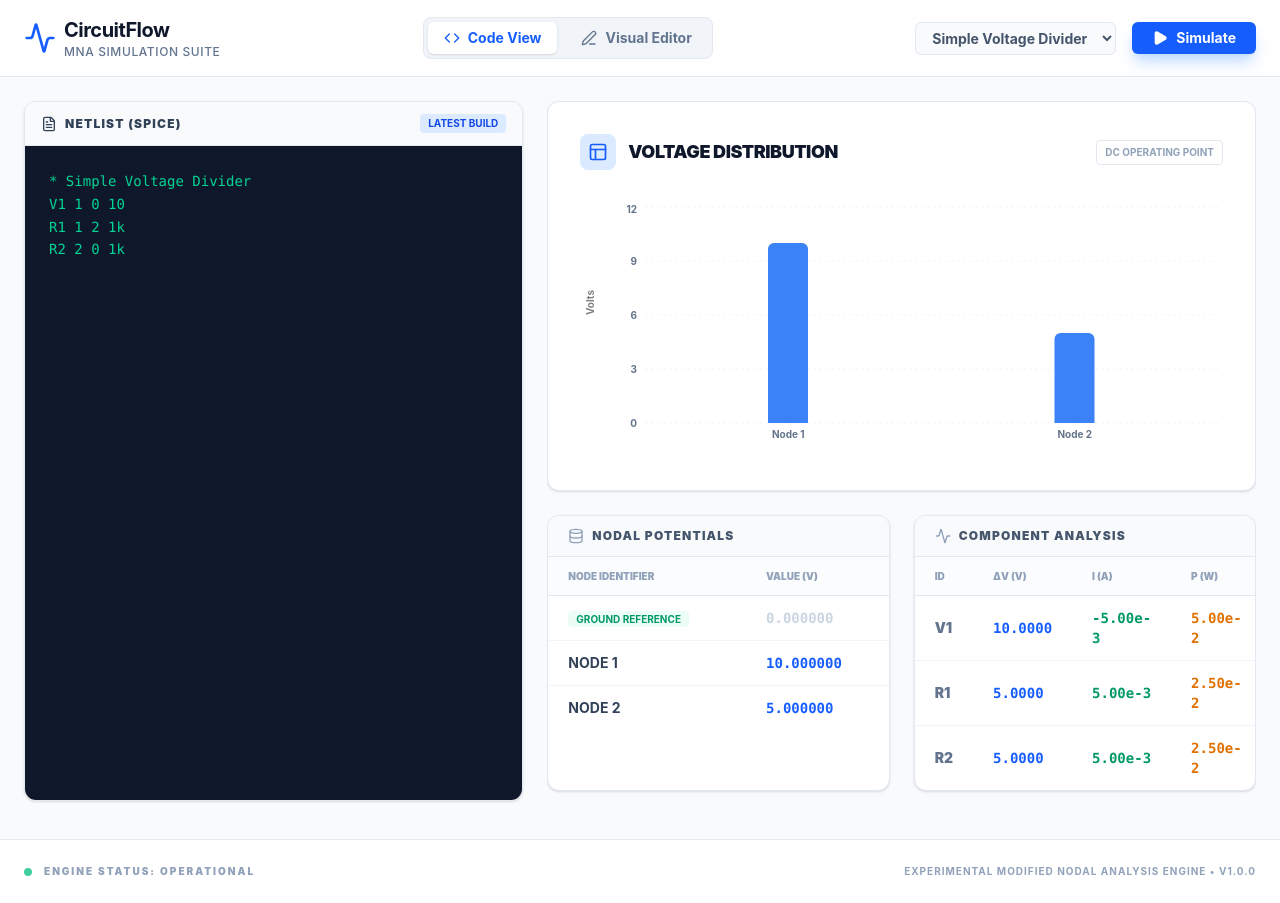
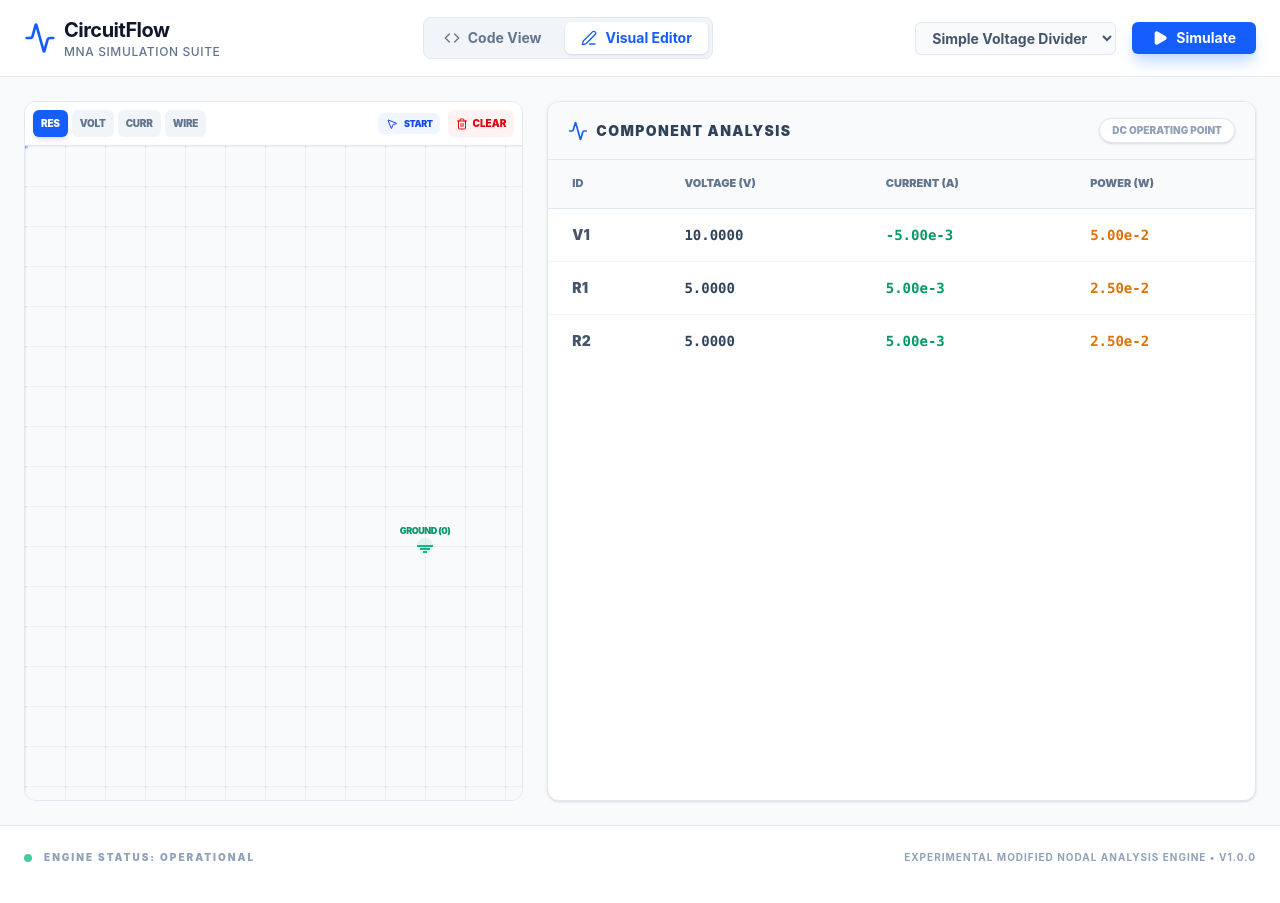
Before and after one commit to Zachary-Levesque/CircuitFlow, a React (Vite) app: page / in a window 1280 px wide. Built offline with nearby package versions, Linux system fonts and the light colour scheme; the HTML template or start-up script is replaced by a standard one.

Commit message:
Update App.tsx

```diff
--- a/src/App.tsx
+++ b/src/App.tsx
@@ -1,11 +1,10 @@
 import React, { useState, useEffect } from 'react';
-import { Play, FileText, Activity, AlertCircle, Layout, Database, Edit3, Code } from 'lucide-react';
+import { Play, FileText, Activity, AlertCircle, Edit3, Code } from 'lucide-react';
 import { parseNetlist } from './engine/parser';
 import { serializeCircuit } from './engine/parser/serializer';
 import { solveDC } from './engine/solver';
-import { SimulationResult, Circuit, Component } from './engine/types';
+import { SimulationResult, Component } from './engine/types';
 import { EXAMPLES } from './examples';
-import { BarChart, Bar, XAxis, YAxis, CartesianGrid, Tooltip, ResponsiveContainer, Cell } from 'recharts';
 import SchematicEditor from './components/SchematicEditor';
 
 const App: React.FC = () => {
@@ -13,7 +12,7 @@ const App: React.FC = () => {
   const [components, setComponents] = useState<Component[]>([]);
   const [results, setResults] = useState<SimulationResult | null>(null);
   const [error, setError] = useState<string | null>(null);
-  const [mode, setMode] = useState<'visual' | 'code'>('code');
+  const [mode, setMode] = useState<'visual' | 'code'>('visual');
 
   useEffect(() => {
     try {
@@ -66,17 +65,10 @@ const App: React.FC = () => {
     runSimulation();
   }, []);
 
-  const chartData = results ? Object.entries(results.nodeVoltages)
-    .filter(([node]) => node !== '0')
-    .map(([node, voltage]) => ({
-      name: `Node ${node}`,
-      voltage: parseFloat(voltage.toFixed(4))
-    })) : [];
-
   return (
     <div className="min-h-screen bg-slate-50 text-slate-900 font-sans flex flex-col">
       {/* Header */}
-      <header className="bg-white border-b border-slate-200 px-6 py-4 flex items-center justify-between sticky top-0 z-10">
+      <header className="bg-white border-b border-slate-200 px-6 py-4 flex flex-wrap items-center justify-between sticky top-0 z-10 gap-4">
         <div className="flex items-center space-x-2">
           <Activity className="w-8 h-8 text-blue-600" />
           <div>
@@ -139,7 +131,6 @@ const App: React.FC = () => {
                   <FileText className="w-4 h-4" />
                   <span className="text-xs font-black uppercase tracking-widest">Netlist (SPICE)</span>
                 </div>
-                <span className="text-[10px] bg-blue-100 text-blue-700 px-2 py-0.5 rounded font-bold">LATEST BUILD</span>
               </div>
               <textarea
                 value={netlist}
@@ -175,97 +166,41 @@ const App: React.FC = () => {
         </div>
 
         {/* Results Panel */}
-        <div className="lg:col-span-7 space-y-6 overflow-auto">
+        <div className="lg:col-span-7 flex flex-col h-[700px]">
           {results ? (
-            <>
-              {/* Visualization */}
-              <div className="bg-white rounded-xl shadow-sm border border-slate-200 p-8">
-                <div className="flex items-center justify-between mb-8">
-                  <div className="flex items-center space-x-3">
-                    <div className="bg-blue-100 p-2 rounded-lg">
-                      <Layout className="w-5 h-5 text-blue-600" />
+            <div className="bg-white rounded-xl shadow-sm border border-slate-200 overflow-hidden flex flex-col h-full">
+              <div className="bg-slate-50 px-5 py-4 border-b border-slate-200 flex items-center justify-between">
+                <div className="flex items-center space-x-2">
+                  <Activity className="w-5 h-5 text-blue-600" />
+                  <span className="text-sm font-black uppercase tracking-widest text-slate-700">Component Analysis</span>
                 </div>
-                    <h2 className="text-lg font-black uppercase tracking-tight">Voltage Distribution</h2>
-                  </div>
-                  <div className="text-[10px] font-bold text-slate-400 border border-slate-200 px-2 py-1 rounded">DC OPERATING POINT</div>
-                </div>
-                <div className="h-64">
-                  <ResponsiveContainer width="100%" height="100%">
-                    <BarChart data={chartData}>
-                      <CartesianGrid strokeDasharray="3 3" vertical={false} stroke="#f1f5f9" />
-                      <XAxis dataKey="name" axisLine={false} tickLine={false} tick={{fontSize: 10, fontWeight: 700, fill: '#64748b'}} />
-                      <YAxis axisLine={false} tickLine={false} tick={{fontSize: 10, fontWeight: 700, fill: '#64748b'}} label={{ value: 'Volts', angle: -90, position: 'insideLeft', fontSize: 10, fontWeight: 700 }} />
-                      <Tooltip
-                        contentStyle={{ backgroundColor: '#fff', borderRadius: '12px', border: 'none', boxShadow: '0 10px 15px -3px rgb(0 0 0 / 0.1)' }}
-                        cursor={{fill: '#f8fafc'}}
-                      />
-                      <Bar dataKey="voltage" radius={[6, 6, 0, 0]} barSize={40}>
-                        {chartData.map((entry, index) => (
-                          <Cell key={`cell-${index}`} fill={entry.voltage >= 0 ? '#3b82f6' : '#ef4444'} />
-                        ))}
-                      </Bar>
-                    </BarChart>
-                  </ResponsiveContainer>
+                <div className="text-[10px] font-black text-slate-400 bg-white px-3 py-1 rounded-full border border-slate-200 shadow-sm">
+                  DC OPERATING POINT
                 </div>
               </div>
-
-              <div className="grid grid-cols-1 md:grid-cols-2 gap-6 pb-6">
-                {/* Voltages Table */}
-                <div className="bg-white rounded-xl shadow-sm border border-slate-200 overflow-hidden">
-                  <div className="bg-slate-50 px-5 py-3 border-b border-slate-200 flex items-center space-x-2">
-                    <Database className="w-4 h-4 text-slate-400" />
-                    <span className="text-xs font-black uppercase tracking-widest text-slate-600">Nodal Potentials</span>
-                  </div>
-                  <table className="w-full text-sm text-left">
-                    <thead className="text-[10px] uppercase bg-slate-50/50 text-slate-400 border-b border-slate-200">
+              <div className="flex-1 overflow-auto">
+                <table className="w-full text-sm text-left border-collapse">
+                  <thead className="text-[11px] uppercase bg-slate-50 text-slate-500 sticky top-0 z-10 border-b border-slate-200">
                     <tr>
-                        <th className="px-5 py-3 font-black">Node Identifier</th>
-                        <th className="px-5 py-3 font-black">Value (V)</th>
-                      </tr>
-                    </thead>
-                    <tbody className="divide-y divide-slate-100">
-                      {Object.entries(results.nodeVoltages).sort().map(([node, voltage]) => (
-                        <tr key={node} className="hover:bg-slate-50/50 transition-colors group">
-                          <td className="px-5 py-3 font-bold text-slate-700">
-                            {node === '0' ? <span className="text-emerald-600 bg-emerald-50 px-2 py-0.5 rounded text-[10px]">GROUND REFERENCE</span> : `NODE ${node}`}
-                          </td>
-                          <td className={`px-5 py-3 font-mono font-bold ${voltage === 0 ? 'text-slate-300' : 'text-blue-600'}`}>
-                            {voltage.toFixed(6)}
-                          </td>
-                        </tr>
-                      ))}
-                    </tbody>
-                  </table>
-                </div>
-
-                {/* Currents Table */}
-                <div className="bg-white rounded-xl shadow-sm border border-slate-200 overflow-hidden">
-                  <div className="bg-slate-50 px-5 py-3 border-b border-slate-200 flex items-center space-x-2">
-                    <Activity className="w-4 h-4 text-slate-400" />
-                    <span className="text-xs font-black uppercase tracking-widest text-slate-600">Component Analysis</span>
-                  </div>
-                  <table className="w-full text-sm text-left">
-                    <thead className="text-[10px] uppercase bg-slate-50/50 text-slate-400 border-b border-slate-200">
-                      <tr>
-                        <th className="px-5 py-3 font-black">ID</th>
-                        <th className="px-5 py-3 font-black">ΔV (V)</th>
-                        <th className="px-5 py-3 font-black">I (A)</th>
-                        <th className="px-5 py-3 font-black">P (W)</th>
+                      <th className="px-6 py-4 font-black">ID</th>
+                      <th className="px-6 py-4 font-black">Voltage (V)</th>
+                      <th className="px-6 py-4 font-black">Current (A)</th>
+                      <th className="px-6 py-4 font-black">Power (W)</th>
                     </tr>
                   </thead>
                   <tbody className="divide-y divide-slate-100">
                     {Object.entries(results.branchCurrents)
                       .filter(([id]) => !id.startsWith('W'))
                       .map(([id, current]) => (
-                          <tr key={id} className="hover:bg-slate-50/50 transition-colors">
-                            <td className="px-5 py-3 font-black text-slate-500">{id}</td>
-                            <td className="px-5 py-3 font-mono font-bold text-blue-600">
+                        <tr key={id} className="hover:bg-blue-50/30 transition-colors group">
+                          <td className="px-6 py-4 font-black text-slate-600 group-hover:text-blue-600 transition-colors">{id}</td>
+                          <td className="px-6 py-4 font-mono font-bold text-slate-700">
                             {results.voltageDrops[id]?.toFixed(4)}
                           </td>
-                            <td className="px-5 py-3 font-mono font-bold text-emerald-600">
+                          <td className="px-6 py-4 font-mono font-bold text-emerald-600">
                             {current.toExponential(2)}
                           </td>
-                            <td className="px-5 py-3 font-mono font-bold text-amber-600">
+                          <td className="px-6 py-4 font-mono font-bold text-amber-600">
                             {results.powerDissipation[id]?.toExponential(2)}
                           </td>
                         </tr>
@@ -274,14 +209,13 @@ const App: React.FC = () => {
                 </table>
               </div>
             </div>
-            </>
           ) : (
-            <div className="h-full flex flex-col items-center justify-center text-slate-300 py-20 bg-white rounded-xl border-2 border-dashed border-slate-200">
-              <div className="bg-slate-50 p-6 rounded-full mb-6">
+            <div className="h-full flex flex-col items-center justify-center text-slate-300 bg-white rounded-xl border-2 border-dashed border-slate-200 p-12">
+              <div className="bg-slate-50 p-8 rounded-full mb-6 ring-8 ring-slate-50/50">
                 <Activity className="w-16 h-16 opacity-20" />
               </div>
-              <p className="text-xl font-black uppercase tracking-tighter text-slate-400">Engine Standby</p>
-              <p className="text-sm font-medium mt-2">Initialize simulation to view analysis</p>
+              <p className="text-xl font-black uppercase tracking-tighter text-slate-400">Analysis Pending</p>
+              <p className="text-sm font-medium mt-2 text-slate-400">Configure your circuit and click simulate</p>
             </div>
           )}
         </div>
```
Lines whose indentation alone changed are shown as unchanged.
